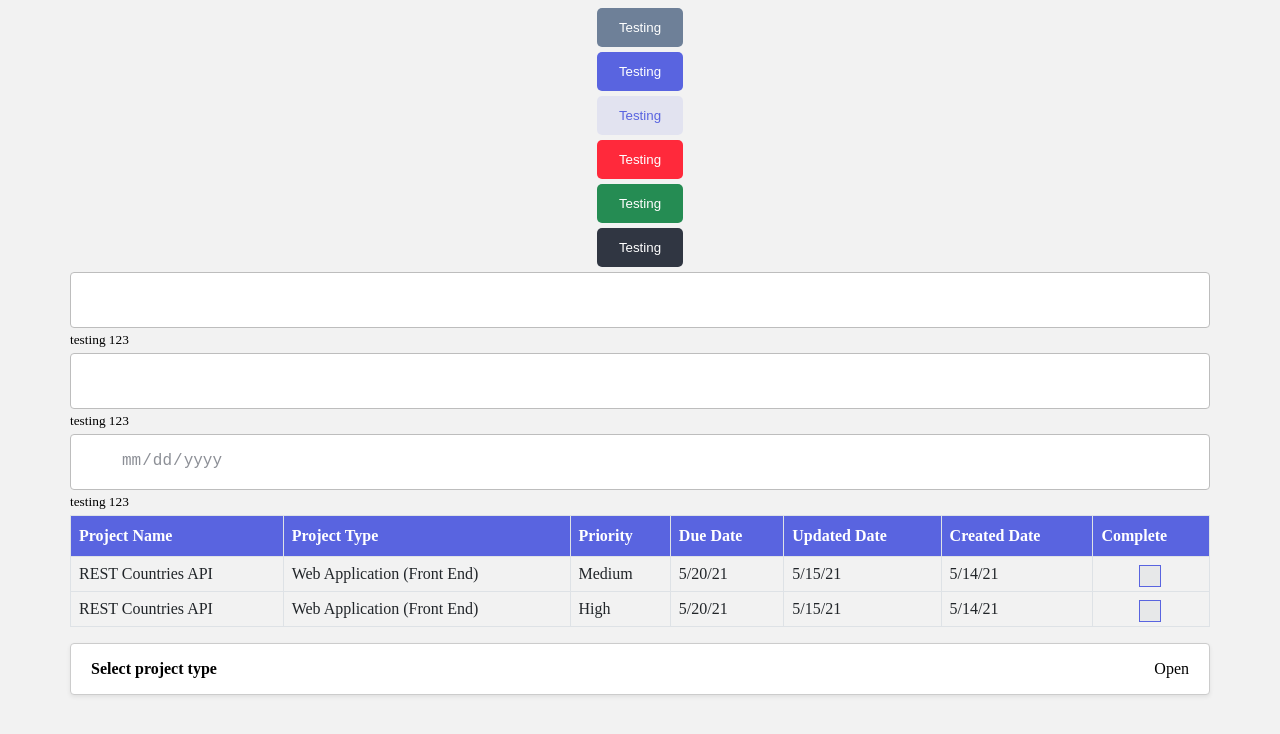
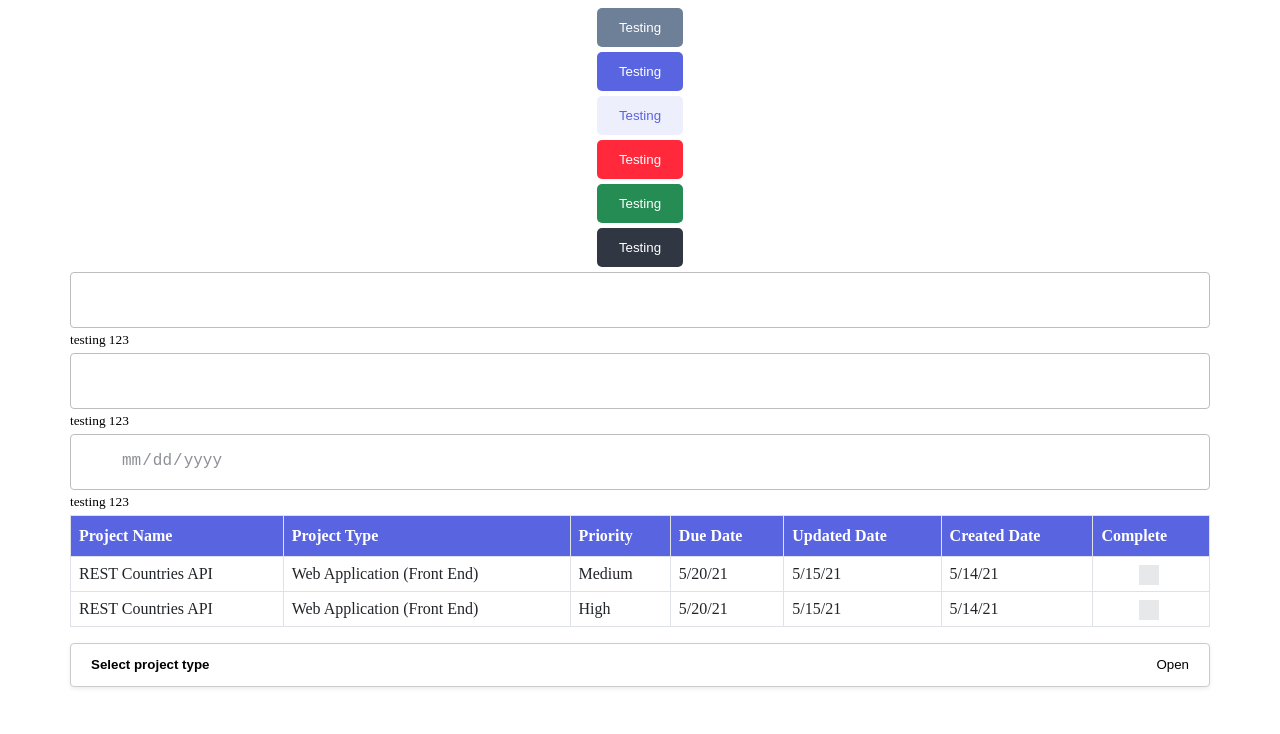
Before and after one commit to Joelynn94/project-tracker, a React (Create React App) app: page / in a window 1280 px wide. Shown: the top 734 px of the page. Built offline with nearby package versions, Linux system fonts and the light colour scheme; some icons are missing; the HTML template or start-up script is replaced by a standard one.

Commit message:
changed checkbox and dropdown stlyes

```diff
--- a/src/components/Checkbox/Checkbox.css
+++ b/src/components/Checkbox/Checkbox.css
@@ -21,12 +21,9 @@
 /* Create a custom checkbox */
 .ui-checkbox--checkmark {
   position: absolute;
-  top: 0;
-  left: 0;
   height: 20px;
   width: 20px;
   background-color: #e7e8e9;
-  border: 1px solid var(--primary);
 }
 
 /* On mouse-over, add a light purple background color */
--- a/src/components/Dropdown/Dropdown.js
+++ b/src/components/Dropdown/Dropdown.js
@@ -2,7 +2,7 @@ import React, { useState } from 'react';
 
 import './Dropdown.css';
 
-const Dropwdown = ({ children, title, items = [] }) => {
+const Dropdown = ({ title, items = [] }) => {
   const [isOpen, setIsOpen] = useState(false);
 
   function toggle() {
@@ -13,7 +13,7 @@ const Dropwdown = ({ children, title, items = [] }) => {
 
   return (
     <div className='ui-dropdown--container'>
-      <div
+      <button
         className='ui-dropdown--header'
         tabIndex={0}
         role='button'
@@ -26,7 +26,7 @@ const Dropwdown = ({ children, title, items = [] }) => {
         <div className='ui-dropdown--action'>
           <p>{isOpen ? 'Close' : 'Open'}</p>
         </div>
-      </div>
+      </button>
       {isOpen && (
         <ul className='ui-dropdown--list'>
           {items.map((item) => (
@@ -46,4 +46,4 @@ const Dropwdown = ({ children, title, items = [] }) => {
   );
 };
 
-export default Dropwdown;
+export default Dropdown;
--- a/src/index.css
+++ b/src/index.css
@@ -29,7 +29,3 @@ tr {
   border-width: 0;
   border-bottom-width: 0px;
 }
-
-body {
-  background-color: #f2f2f2;
-}
```
